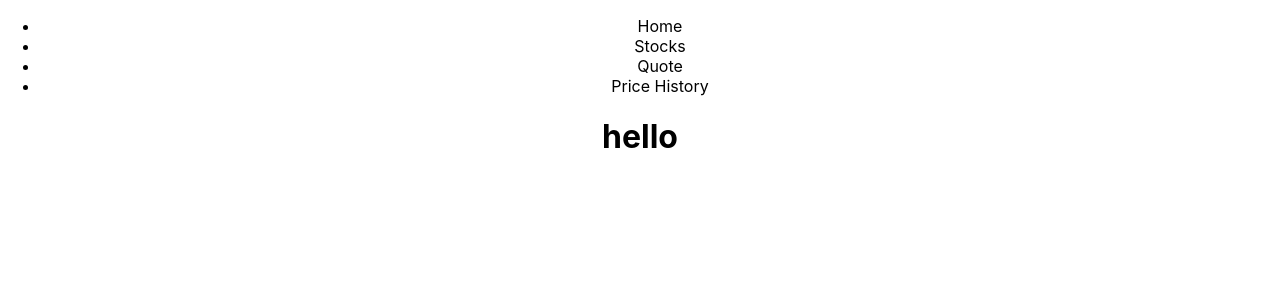
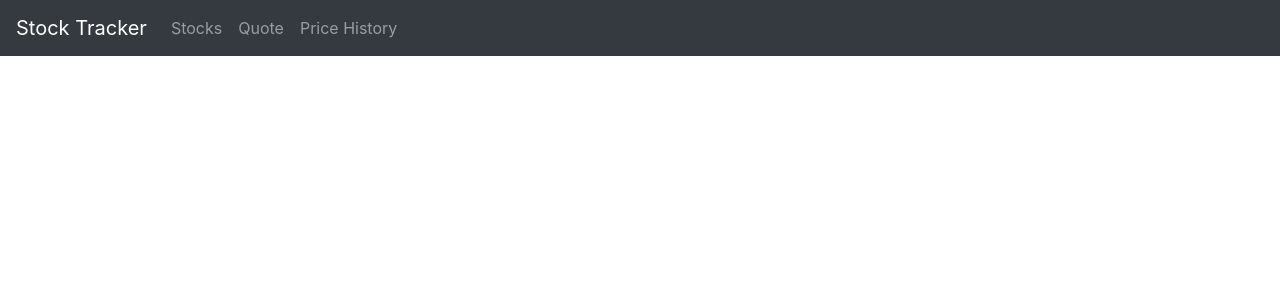
Before and after one commit to hankevin0618/stock-tracker, a React (Create React App) app: page / in a window 1280 px wide. Shown: the top 300 px of the page. Built offline with nearby package versions, Linux system fonts and the light colour scheme.

Commit message:
added navbar

```diff
--- a/Header.js
+++ /dev/null
@@ -1 +0,0 @@
-import React from "react";
--- a/package.json
+++ b/package.json
@@ -6,6 +6,7 @@
     "@testing-library/jest-dom": "^4.2.4",
     "@testing-library/react": "^9.5.0",
     "@testing-library/user-event": "^7.2.1",
+    "bootstrap": "^4.4.1",
     "prop-types": "^15.7.2",
     "react": "^16.13.1",
     "react-bootstrap": "^1.0.1",
--- a/src/App.css
+++ b/src/App.css
@@ -2,37 +2,8 @@
   text-align: center;
 }
 
-.App-logo {
-  height: 40vmin;
-  pointer-events: none;
-}
-
 @media (prefers-reduced-motion: no-preference) {
-  .App-logo {
-    animation: App-logo-spin infinite 20s linear;
-  }
-}
-
-.App-header {
-  background-color: #282c34;
-  min-height: 100vh;
-  display: flex;
-  flex-direction: column;
-  align-items: center;
-  justify-content: center;
-  font-size: calc(10px + 2vmin);
-  color: white;
-}
-
-.App-link {
-  color: #61dafb;
 }
 
 @keyframes App-logo-spin {
-  from {
-    transform: rotate(0deg);
-  }
-  to {
-    transform: rotate(360deg);
-  }
 }
--- a/src/App.js
+++ b/src/App.js
@@ -1,20 +1,11 @@
 import React from "react";
 import "./App.css";
+import Header from "./Header.js";
 
 function App() {
   return (
     <div className="App">
-      <nav>
-
-        <ul>
-          <li>Home</li>
-          <li>Stocks</li>
-          <li>Quote</li>
-          <li>Price History</li>
-
-        </ul>
-      </nav>
-      <h1>hello</h1>
+      <Header />
     </div>
   );
 }
--- /dev/null
+++ b/src/Header.js
@@ -0,0 +1,19 @@
+import React from "react";
+import Navbar from "react-bootstrap/Navbar";
+import { Button, FormControl, Form, Nav } from "react-bootstrap";
+import "bootstrap/dist/css/bootstrap.min.css";
+
+// 노마드에서 다른 js 파일에서 export 어떻게 하는지 찾아보고 다음 코드 적용할 것
+export default function Header() {
+  return (
+    <Navbar fixed="top" bg="dark" variant="dark">
+      <Navbar.Brand href="/">Stock Tracker</Navbar.Brand>
+      <Nav className="mr-auto">
+        <Nav.Link href="#home">Stocks</Nav.Link>
+        <Nav.Link href="#features">Quote</Nav.Link>
+        <Nav.Link href="#pricing">Price History</Nav.Link>
+      </Nav>
+      <Form inline>{/* 여기다가 로그인 & 회원가입 버튼 */}</Form>
+    </Navbar>
+  );
+}
```
Also changed, not shown: 1 other file (tests, documents, lock files or other folders).
